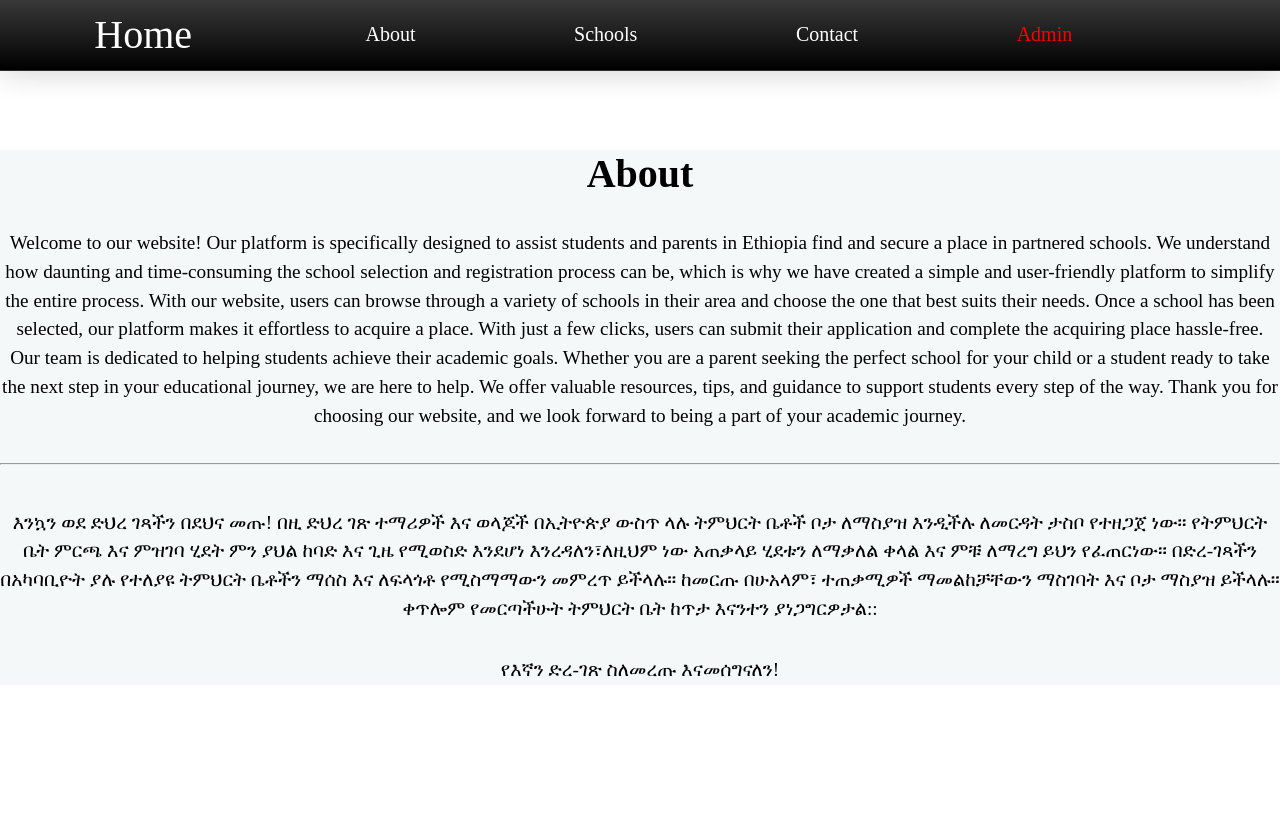
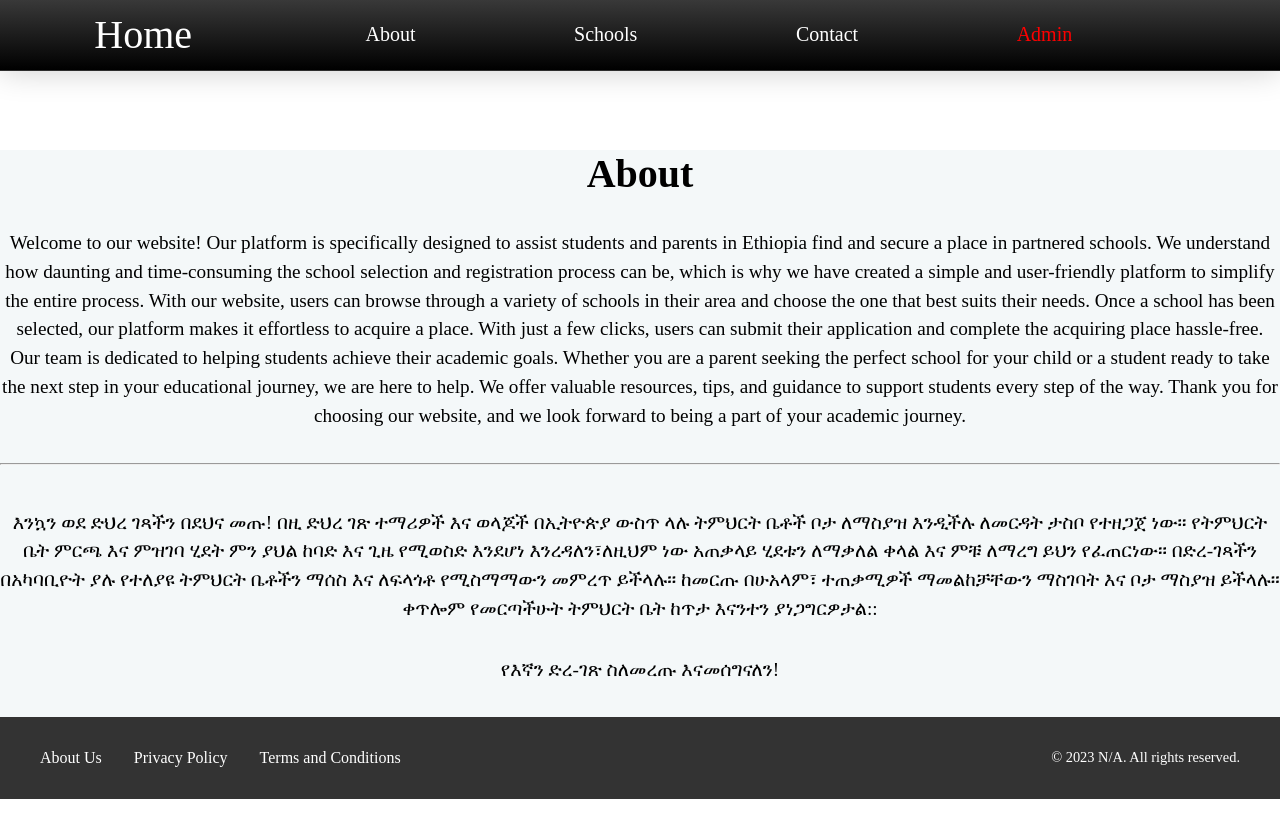
Before and after one commit to jonnynotbravo/Ha-Ge-iz, a React (Create React App) app: page /about in a window 1280 px wide. Shown: the top 838 px of the page. Built offline with nearby package versions, Linux system fonts and the light colour scheme; no server answers.

Commit message:
Added a footer component, currently working on footer css

```diff
--- a/src/About.js
+++ b/src/About.js
@@ -1,4 +1,5 @@
 import Header from "./Header";
+import Footer from "./Footer";
 
 const About = () => {
   return (
@@ -35,6 +36,7 @@ const About = () => {
         ትምህርት ቤት ከጥታ እናንተን ያነጋግርዎታል::
       </p>
       <p>የእኛን ድረ-ገጽ ስለመረጡ እናመሰግናለን!</p>
+      <Footer />
     </div>
   );
 };
--- a/src/Admin.js
+++ b/src/Admin.js
@@ -1,7 +1,7 @@
 import React, { useEffect } from "react";
 import { Link } from "react-router-dom";
 import { getAuth, signOut } from "firebase/auth";
-
+import Footer from "./Footer";
 const Admin = ({ setLoggedIn }) => {
   const auth = getAuth();
 
@@ -31,6 +31,7 @@ const Admin = ({ setLoggedIn }) => {
   return (
     <div className="admin-container">
       <button onClick={handleLogout}>Logout</button>
+      <Footer />
     </div>
   );
 };
--- a/src/App.js
+++ b/src/App.js
@@ -9,6 +9,7 @@ import Contact from "./Contact";
 import School from "./School";
 import Login from "./Login";
 import Admin from "./Admin";
+
 import { getAuth, onAuthStateChanged } from "firebase/auth";
 
 function App() {
--- a/src/Contact.js
+++ b/src/Contact.js
@@ -1,4 +1,5 @@
 import { useNavigate } from "react-router-dom";
+import Footer from "./Footer";
 
 const Contact = () => {
   const navigate = useNavigate();
@@ -12,6 +13,7 @@ const Contact = () => {
       <h1>Contact Us</h1>
       <p>For any questions, please email: jobuiznes@gmail.com</p>
       <button onClick={handleGoBack}>Back to Home</button>
+      <Footer />
     </div>
   );
 };
--- /dev/null
+++ b/src/Footer.js
@@ -0,0 +1,21 @@
+const Footer = () => {
+  return (
+    <footer>
+      <div className="footer-container">
+        <div className="footer-links">
+          {/* Add links to About Us, Privacy Policy, Terms and Conditions */}
+          <a href="/about">About Us</a>
+          <a href="/privacy">Privacy Policy</a>
+          <a href="/terms">Terms and Conditions</a>
+          {/* Add other links as needed */}
+        </div>
+        <div className="footer-info">
+          {/* Add additional footer information here */}© 2023 N/A. All
+          rights reserved.
+        </div>
+      </div>
+    </footer>
+  );
+};
+
+export default Footer;
--- a/src/Home.js
+++ b/src/Home.js
@@ -2,6 +2,7 @@ import Header from "./Header";
 import SlideShow from "./SlideShow";
 import Steps from "./Steps";
 import FQA from "./FQA";
+import Footer from "./Footer";
 
 const Home = () => {
   return (
@@ -10,6 +11,7 @@ const Home = () => {
       <SlideShow />
       <Steps />
       <FQA />
+      <Footer />
     </div>
   );
 };
--- a/src/Login.js
+++ b/src/Login.js
@@ -1,6 +1,7 @@
 import React, { useState } from "react";
 import { Link, useNavigate } from "react-router-dom";
 import { getAuth, signInWithEmailAndPassword } from "firebase/auth";
+import Footer from "./Footer";
 
 const Login = ({ setLoggedIn }) => {
   const [email, setEmail] = useState("");
@@ -72,6 +73,7 @@ const Login = ({ setLoggedIn }) => {
           Back to Home
         </Link>
       </div>
+      <Footer />
     </div>
   );
 };
--- a/src/SchoolsList.js
+++ b/src/SchoolsList.js
@@ -4,6 +4,7 @@ import { firestore } from "./firebase";
 
 import { useNavigate } from "react-router-dom";
 import Header from "./Header";
+import Footer from "./Footer";
 
 const SchoolsList = () => {
   const navigate = useNavigate();
@@ -76,6 +77,7 @@ const SchoolsList = () => {
           ))}
         </ul>
       </main>
+      <Footer />
     </div>
   );
 };
--- a/src/index.css
+++ b/src/index.css
@@ -1042,3 +1042,61 @@ color: #ffffff;
 	color: #050505;
 	font-family: Impact, fantasy
   }
+
+/* footer.css */
+
+/* footer.css */
+
+footer {
+	background-color: #333;
+	color: #fff;
+	padding: 2rem 0;
+  }
+
+  .footer-container {
+	max-width: 1200px;
+	margin: 0 auto;
+	display: flex;
+	justify-content: space-between;
+	align-items: center;
+  }
+
+  .footer-links {
+	display: flex;
+	gap: 2rem;
+  }
+
+  .footer-links a {
+	color: #fff;
+	text-decoration: none;
+	font-size: 1rem;
+  }
+
+  .footer-links a:hover {
+	color: #aaa;
+  }
+
+  .footer-info {
+	font-size: 0.9rem;
+	text-align: right;
+  }
+
+  .footer-copyright {
+	font-size: 0.8rem;
+	text-align: center;
+	margin-top: 1rem;
+  }
+
+  /* Add any additional styles for footer-info and footer-copyright here */
+
+  /* Media query for responsiveness */
+  @media (max-width: 768px) {
+	.footer-container {
+	  flex-direction: column;
+	  align-items: flex-start;
+	}
+	.footer-info {
+	  text-align: left;
+	  margin-top: 1rem;
+	}
+  }
```
